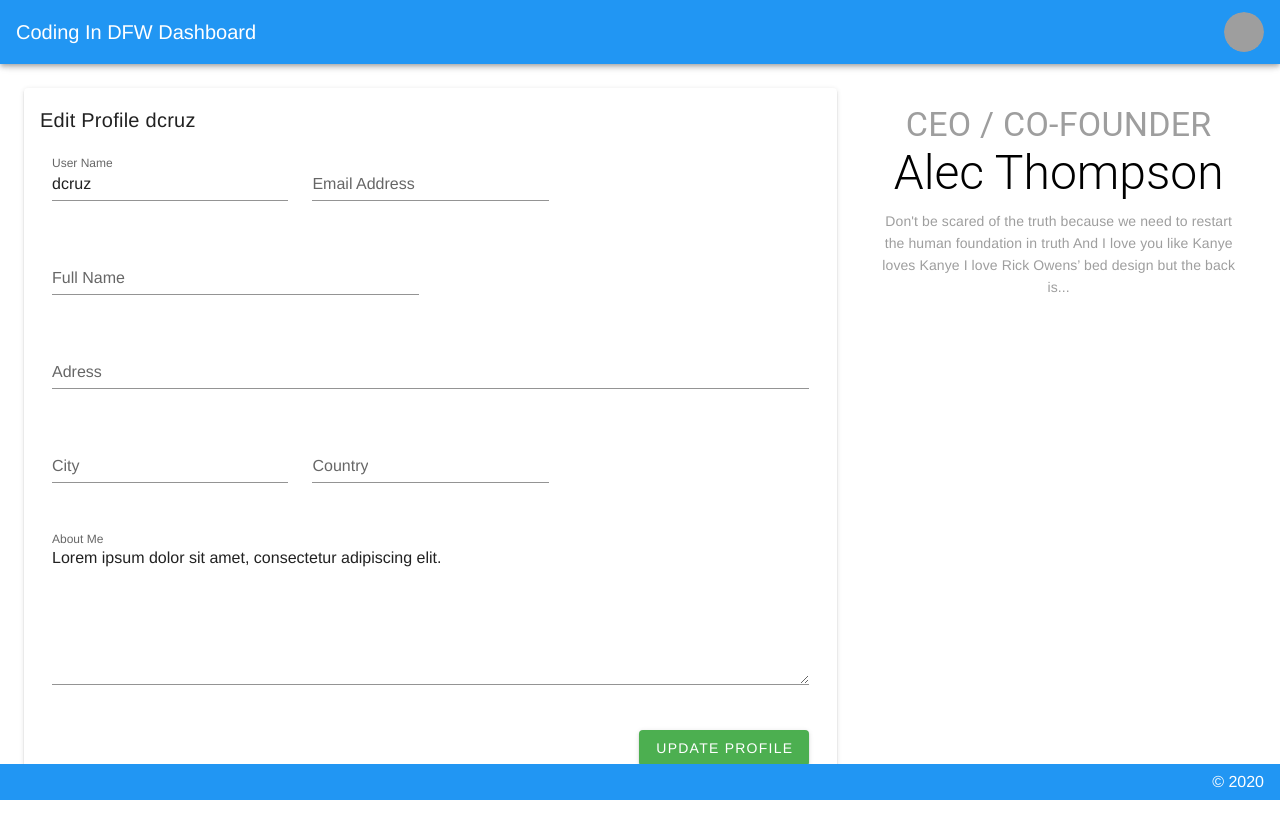
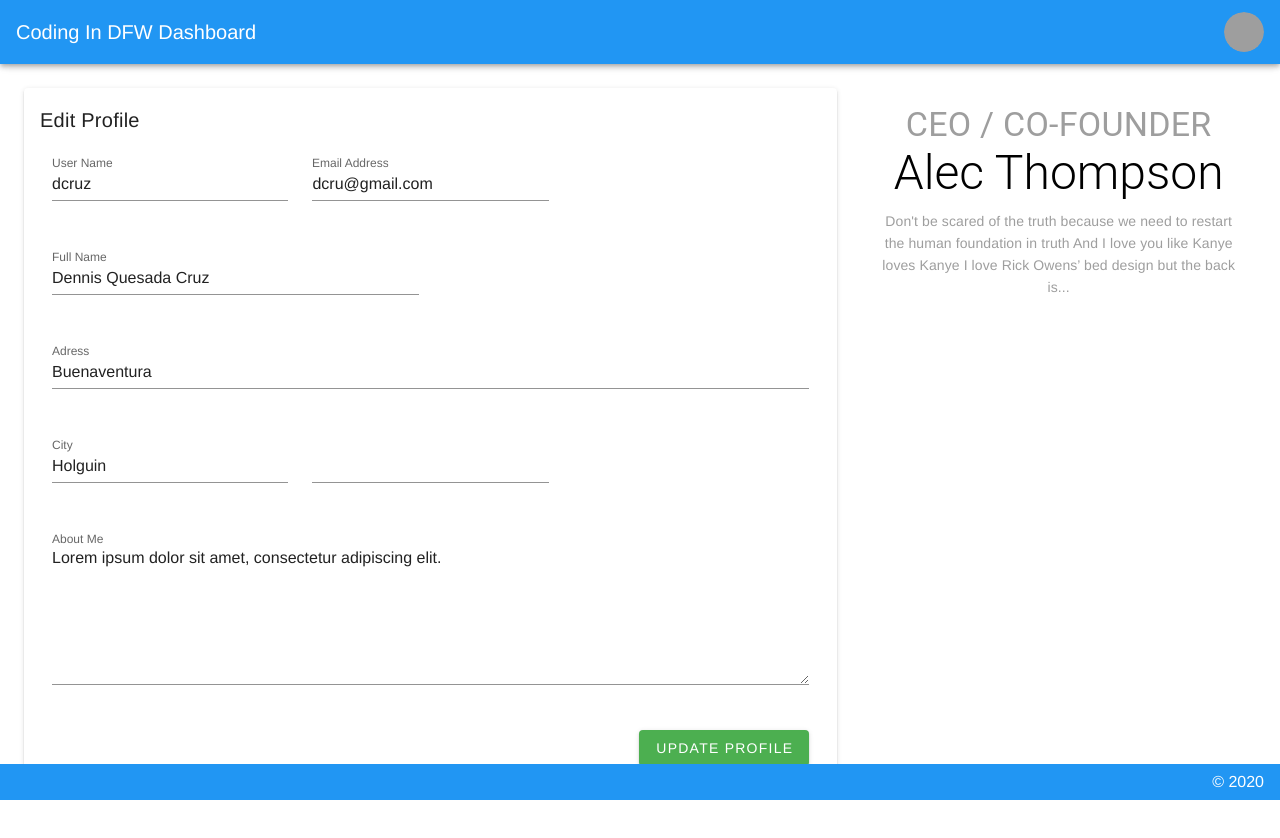
Before and after one commit to dcruz1990/vuetifyadmin, a Vue app: page /editprofile in a window 1280 px wide. Shown: the top 838 px of the page. Built offline with nearby package versions, Linux system fonts and the light colour scheme; grey boxes are pictures that could not be loaded; a small style sheet from the web is missing.

Commit message:
Trying to edit forms and then commit

```diff
--- /dev/null
+++ b/src/assets/helpers/mapFields.js
@@ -0,0 +1,15 @@
+export function mapFields(options) {
+    const object = {};
+    for (let x = 0; x < options.fields.length; x++) {
+      const field = [options.fields[x]];
+      object[field] = {
+        get() {
+          return this.$store.state[options.base][field];
+        },
+        set(value) {
+          this.$store.commit(options.mutation, { [field]: value });
+        }
+      };
+    }
+    return object;
+  }
--- a/src/components/EditProfile.vue
+++ b/src/components/EditProfile.vue
@@ -3,34 +3,34 @@
     <v-row justify="center">
       <v-col cols="12" md="8">
         <v-card>
-          <v-card-title>Edit Profile {{ user.username }}</v-card-title>
+          <v-card-title>Edit Profile </v-card-title>
 
           <v-card-text>
-            <v-form >
+            <v-form>
               <v-container class="py-0">
                 <v-row>
                   <v-col cols="12" md="4">
-                    <v-text-field :value = "user.username" class="purple-input" label="User Name" />
+                    <v-text-field :value = "mylocaluser.username" class="purple-input" label="User Name" />
                   </v-col>
 
                   <v-col cols="12" md="4">
-                    <v-text-field label="Email Address" class="purple-input" />
+                    <v-text-field :value = "mylocaluser.email" label="Email Address" class="purple-input" />
                   </v-col>
 
                   <v-col cols="12" md="6">
-                    <v-text-field label="Full Name" class="purple-input" />
+                    <v-text-field :value = "mylocaluser.fullname" label="Full Name" class="purple-input" />
                   </v-col>
 
                   <v-col cols="12">
-                    <v-text-field label="Adress" class="purple-input" />
+                    <v-text-field :value = "mylocaluser.addres" label="Adress" class="purple-input" />
                   </v-col>
 
                   <v-col cols="12" md="4">
-                    <v-text-field label="City" class="purple-input" />
+                    <v-text-field :value = "mylocaluser.city" label="City" class="purple-input" />
                   </v-col>
 
                   <v-col cols="12" md="4">
-                    <v-text-field label="Country" class="purple-input" />
+                    <v-text-field :value = "mylocaluser.country" class="purple-input" />
                   </v-col>
 
                   <v-col cols="12">
@@ -66,24 +66,33 @@
   </v-container>
 </template>
 <script>
-import { mapState } from 'vuex'
+import { mapState } from "vuex";
+
+import { mapFields } from "@/assets/helpers/mapFields"
+
 export default {
   name: "EditProfile",
-  data() {
+  data () {
     return {
-      test: {
-        username: String
-      }
+      mylocaluser: null
     }
+  },
+  beforeMount () {
+    this.mylocaluser = this.user
   },
   methods: {
     handleUpdateProfile() {
-      console.log("update profile clicked");
+      this.$store.dispatch("updateUser", this.mylocaluser)
     }
   },
   computed: {
-   ...mapState(["user"])
+    // userScheme() { return this.$store.state.user }
+    // ...mapFields({
+    // fields: ["username", "email", "country", "phone", "city", "fullname", "addres"],
+    // base: "user",
+    // mutation: "updateUser"
+    // }),
+    ...mapState(["user"])
   }
-
 };
 </script>
--- a/src/store/index.js
+++ b/src/store/index.js
@@ -3,14 +3,15 @@ import Vuex from 'vuex'
 
 // import axios from 'axios'
 
-import user from '@/assets/dumydata/data'
+import userdata from '@/assets/dumydata/data'
 
 Vue.use(Vuex)
 
 export default new Vuex.Store({
+  strict: true,
   state: {
     isLoading: false,
-    user: user,
+    user: userdata,
     isAuthenticated: false,
     error: {
       errorType: '',
@@ -67,6 +68,9 @@ export default new Vuex.Store({
     },
     setErr(context, value) {
       context.commit('setError', value)
+    },
+    updateUser(contex, value) {
+      contex.commit('setUserStatus', value)
     }
   },
   modules: {
```
